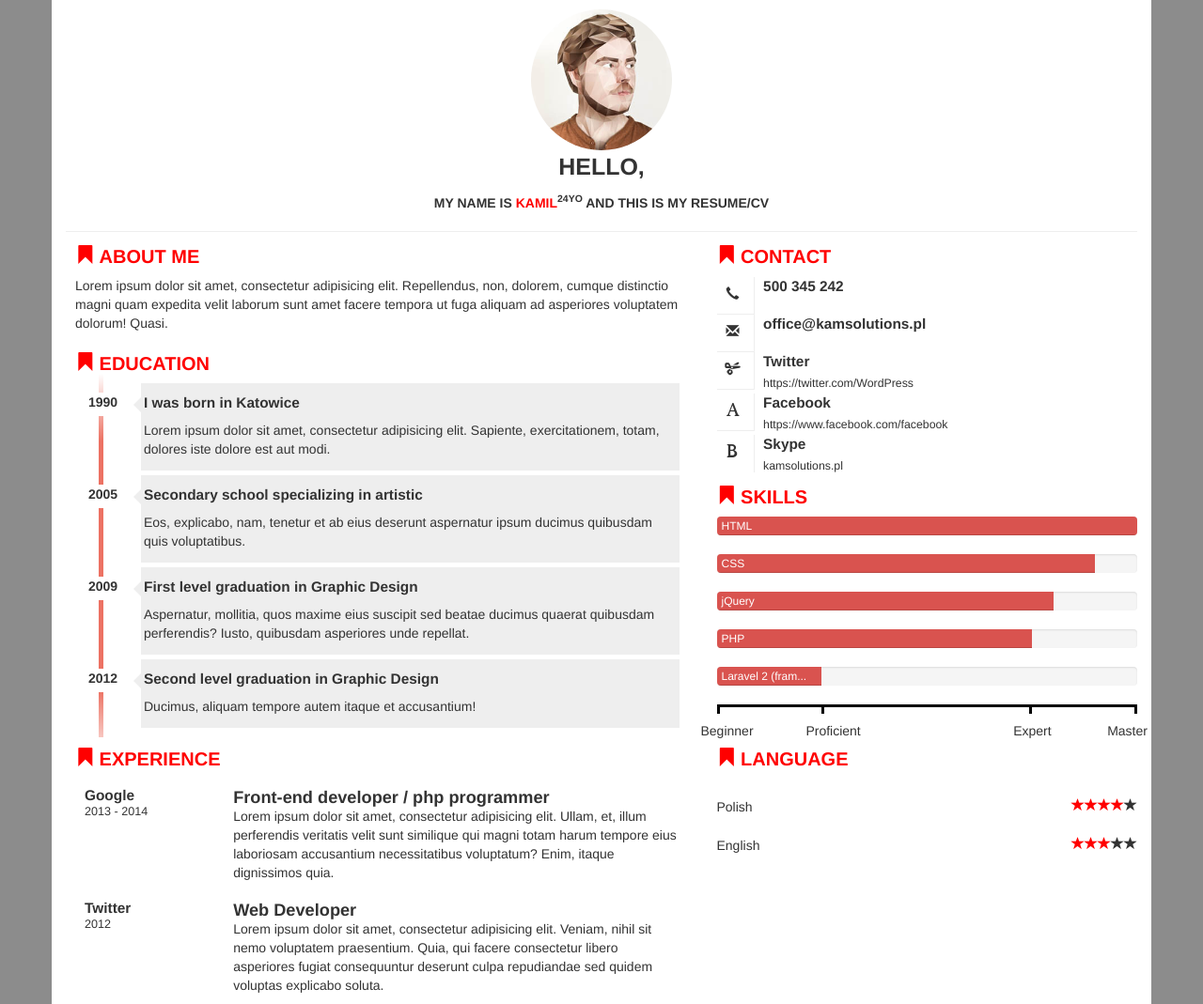
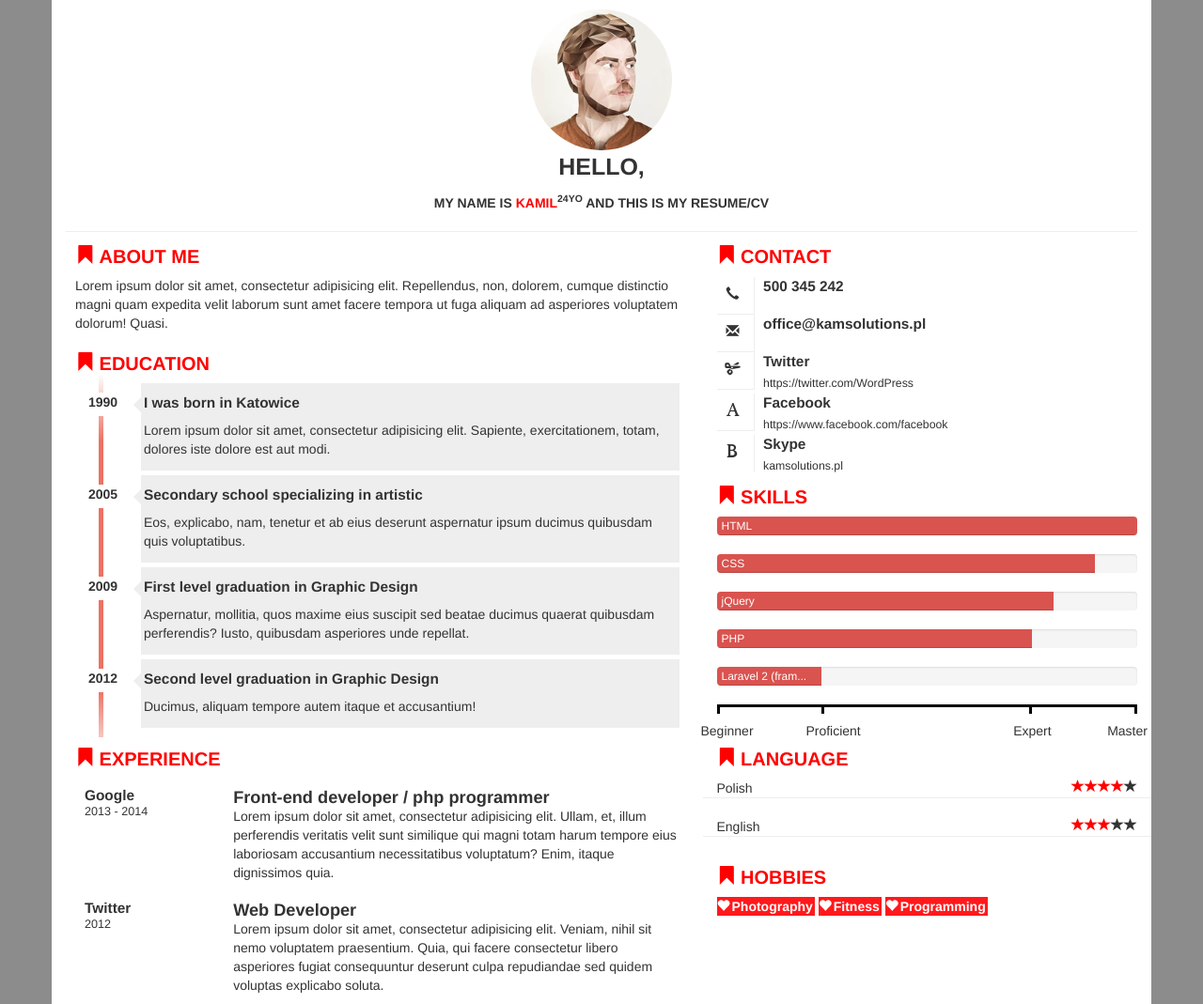
Before and after one commit to qiuyunfen/html_practice, a website: page resume.html in a window 1280 px wide. Shown: the whole page at 94% size. Drawn offline with Linux system fonts and the light colour scheme.

Commit message:
add hobbies

```diff
--- a/resume.html
+++ b/resume.html
@@ -203,6 +203,19 @@
         .bg-red {
             color: red;
         }
+        .hobbies {
+            padding-left: 10px;
+        }
+        label{
+            background-color: #ff191c;
+        }
+        label .glyphicon-heart {
+            color: #ffffff;
+        }
+        label span{
+            padding: 2px;
+            color: #ffffff;
+        }
     </style>
 </head>
 <body>
@@ -372,7 +385,6 @@
                         <div class="language">
                             <h4 class="description"><i class="glyphicon glyphicon-bookmark"></i>&nbsp;LANGUAGE</h4>
                             <div class="row">
-                                <div>
                                 <div class="col-lg-4 pull-left">Polish</div>
                                 <div class="col-lg-8 pull-right">
                                     <i class="glyphicon glyphicon-star"></i>
@@ -383,9 +395,7 @@
                                 </div>
                                 <hr>
                             </div>
-                            </div>
                             <div class="row">
-                                <div>
                                 <div class="col-lg-4 pull-left">English</div>
                                 <div class="col-lg-8 pull-right">
                                     <i class="glyphicon glyphicon-star"></i>
@@ -399,10 +409,14 @@
                         </div>
                     </div>
                 </div>
-                </div>
                 <div class="row">
                     <div class="col-lg-12">
-                        <div class="hobbies"></div>
+                        <div class="hobbies">
+                            <h4 class="description"><i class="glyphicon glyphicon-bookmark"></i>&nbsp;HOBBIES</h4>
+                            <label><i class="glyphicon glyphicon-heart"></i><span>Photography</span></label>
+                            <label><i class="glyphicon glyphicon-heart"></i><span>Fitness</span></label>
+                            <label><i class="glyphicon glyphicon-heart"></i><span>Programming</span></label>
+                        </div>
                     </div>
                 </div>
             </div>
```
Lines whose indentation alone changed are shown as unchanged.
